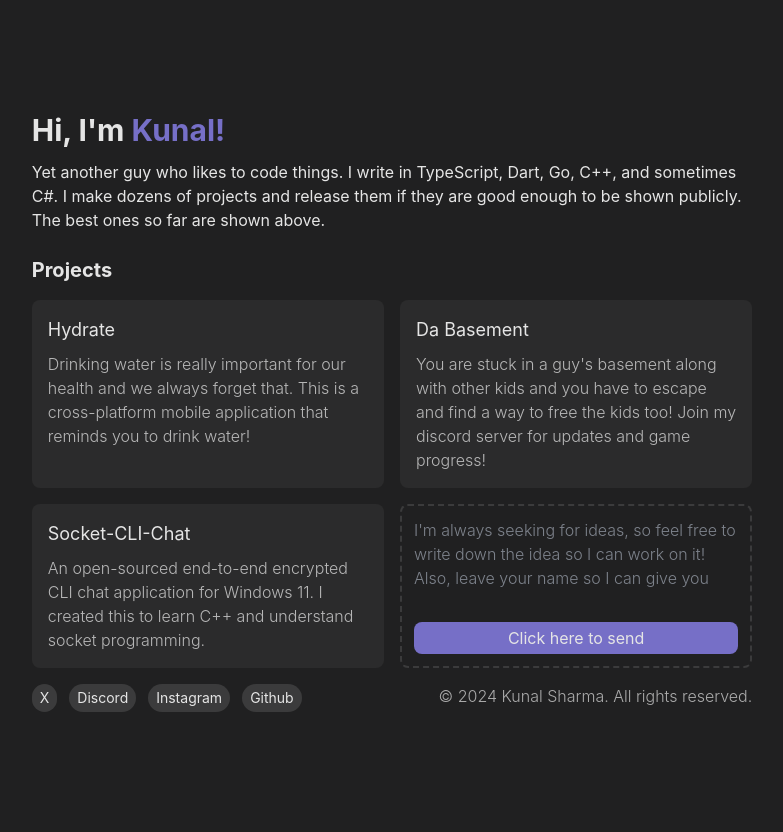
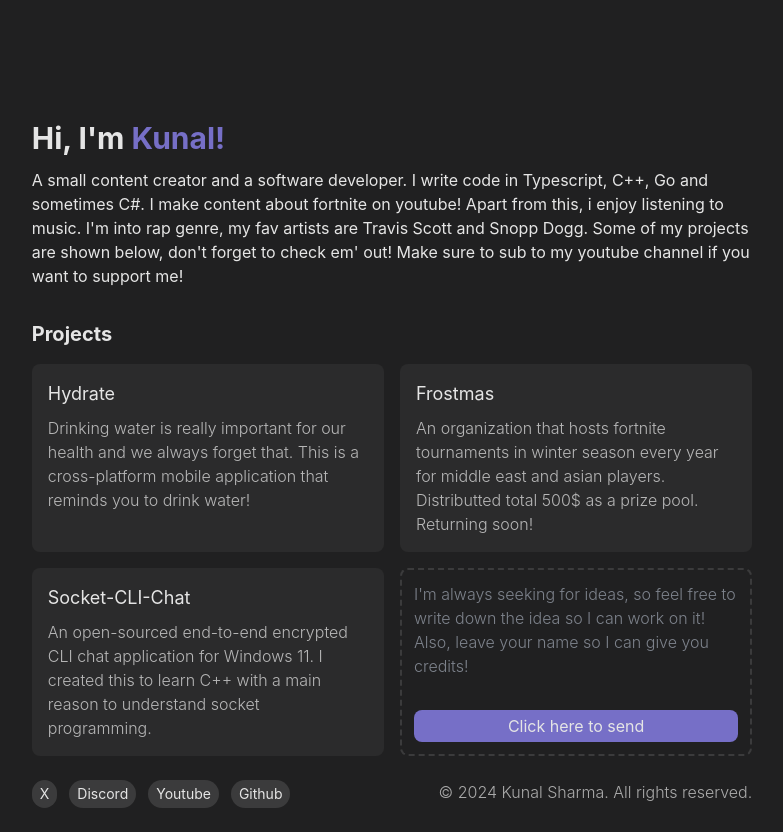
Before and after one commit to kxnalpk/kunalsh.com, a SvelteKit app: page / in a window 1280 px wide. Shown: the whole page, without its empty margins (248-1031 px from the left). Before the commit the page ends 800 px from the top, so only its background shows below. Built offline with nearby package versions, Linux system fonts and the light colour scheme.

Commit message:
Update projects

```diff
--- a/src/routes/+page.svelte
+++ b/src/routes/+page.svelte
@@ -12,14 +12,14 @@
           text: "Drinking water is really important for our health and we always forget that. This is a cross-platform mobile application that reminds you to drink water!"
         },
         {
-          name: "Da Basement",
-          url: "https://github.com/kunalduh/da_basement",
-          text: "You are stuck in a guy's basement along with other kids and you have to escape and find a way to free the kids too! Join my discord server for updates and game progress!"
+          name: "Frostmas",
+          url: "/frostmas",
+          text: "An organization that hosts fortnite tournaments in winter season every year for middle east and asian players. Distributted total 500$ as a prize pool. Returning soon!"
         },
         {
           name: "Socket-CLI-Chat",
           url: "https://github.com/kunalduh/socket-cli-chat",
-          text: "An open-sourced end-to-end encrypted CLI chat application for Windows 11. I created this to learn C++ and understand socket programming."
+          text: "An open-sourced end-to-end encrypted CLI chat application for Windows 11. I created this to learn C++ with a main reason to understand socket programming."
         }
     ];
 
@@ -33,8 +33,8 @@
             url: "https://discord.gg/V596KPnmY3"
         },
         {
-            name: "Instagram",
-            url: "https://instagram.com/kunalsmfh"
+            name: "Youtube",
+            url: "https://youtube.com/@kxnalpk"
         },
         {
             name: "Github",
@@ -71,14 +71,14 @@
 
 <svelte:head>
     <title>Kunal's Website</title>
-    <meta name="description" content="Yes" />
+    <meta name="description" content="Small content creator and a software developer." />
 </svelte:head>
 
 <section class="items-stretch max-w-wrapper pt-6 sm:pt-28 px-4 m-auto flex flex-col justify-center">
-    <header class="flex flex-col gap-3">
+    <header class="flex flex-col gap-3 py-2">
         <!-- svelte-ignore a11y-missing-content -->
         <h1 class="text-[#e5e5e5] text-3xl font-bold">Hi, I'm <span class="text-[#766fc7]">Kunal!</span></h1>
-        <p class="text-[#e5e5e5]">Yet another guy who likes to code things. I write in TypeScript, Dart, Go, C++, and sometimes C#. I make dozens of projects and release them if they are good enough to be shown publicly. The best ones so far are shown above.</p>
+        <p class="text-[#e5e5e5]">A small content creator and a software developer. I write code in Typescript, C++, Go and sometimes C#. I make content about fortnite on youtube! Apart from this, i enjoy listening to music. I'm into rap genre, my fav artists are Travis Scott and Snopp Dogg. Some of my projects are shown below, don't forget to check em' out! Make sure to sub to my youtube channel if you want to support me!</p>
     </header>
 
     <div class="w-full grid grid-cols-1 gap-4 sm:grid-cols-2">
@@ -102,13 +102,13 @@
     </div>
 
     <div class="flex flex-wrap justify-between py-4">
-        <footer class="flex items-center gap-3">
+        <footer class="flex items-center py-2 gap-3">
             {#each socials as social}
                 <a href={social.url} class="text-[#e5e5e5] bg-[#3b3b3c] px-2 py-1 text-sm rounded-full">{social.name}</a>
             {/each}
         </footer>
 
-        <footer>
+        <footer class="py-2">
             <h1 class="text-[#e5e5e5] text-opacity-70 font-light">© 2024 Kunal Sharma. All rights reserved.</h1>
         </footer>
 
--- /dev/null
+++ b/src/routes/frostmas/+page.svelte
@@ -0,0 +1,12 @@
+<script>
+    import "../../app.css"
+</script>
+
+<svelte:head>
+    <title>Frostmas</title>
+    <meta name="description" content="Hosting fortnite tournaments to make your winter better!" />
+</svelte:head>
+
+<section class="items-stretch max-w-wrapper pt-6 sm:pt-28 px-4 m-auto flex flex-col justify-center">
+    <h1 class="text-[#e5e5e5] text-3xl font-bold">Returning Soon!</h1>
+</section>
```
